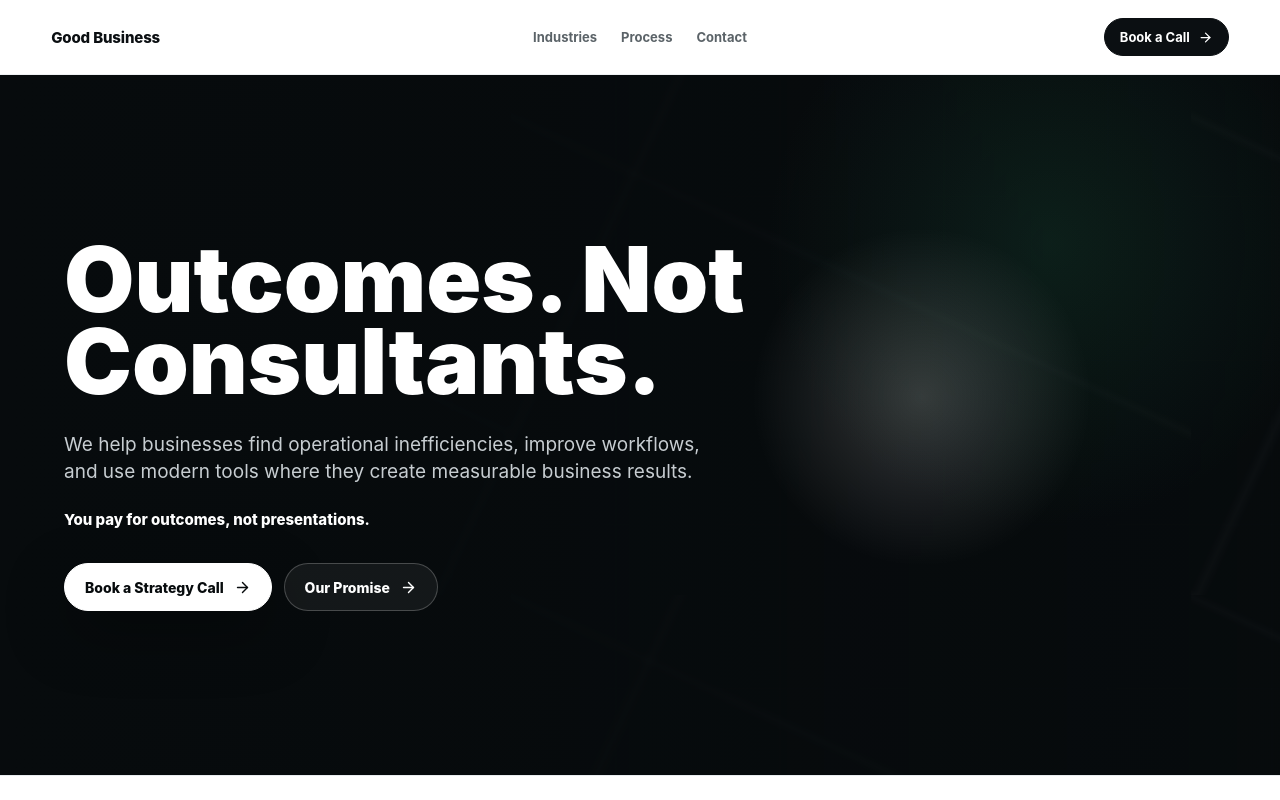
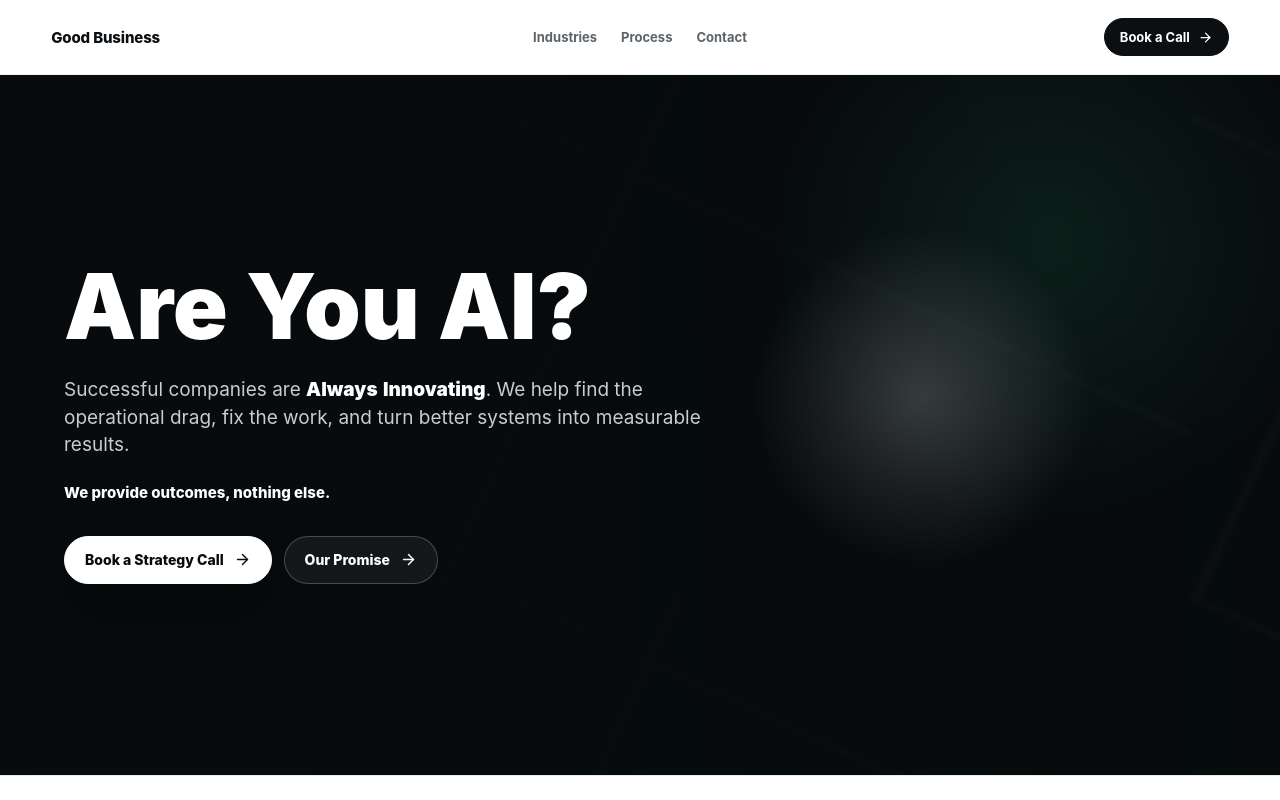
Before and after one commit to briantraudt/goodbusiness, a Next.js app: page / in a window 1280 px wide. Shown: the top 800 px of the page. Built offline with nearby package versions, Linux system fonts and the light colour scheme.

Commit message:
Update hero AI tagline

```diff
--- a/app/globals.css
+++ b/app/globals.css
@@ -2819,6 +2819,11 @@ a {
   line-height: 1.46;
 }
 
+.quiet-hero-copy > p:not(.brand-promise) strong {
+  color: #fff;
+  font-weight: 900;
+}
+
 .brand-promise {
   display: inline-flex;
   margin: 24px 0 0;
--- a/app/page.tsx
+++ b/app/page.tsx
@@ -112,12 +112,12 @@ export default function Home() {
 
       <section className="quiet-hero" id="outcomes">
         <div className="quiet-hero-copy">
-          <h1>Outcomes. Not Consultants.</h1>
+          <h1>Are You AI?</h1>
           <p>
-            We help businesses find operational inefficiencies, improve workflows, and use modern
-            tools where they create measurable business results.
+            Successful companies are <strong>Always</strong> <strong>Innovating</strong>. We help
+            find the operational drag, fix the work, and turn better systems into measurable results.
           </p>
-          <p className="brand-promise">You pay for outcomes, not presentations.</p>
+          <p className="brand-promise">We provide outcomes, nothing else.</p>
           <div className="hero-actions">
             <Link className="button button-dark" href="/contact">
               Book a Strategy Call <ArrowRight aria-hidden="true" size={17} />
```
